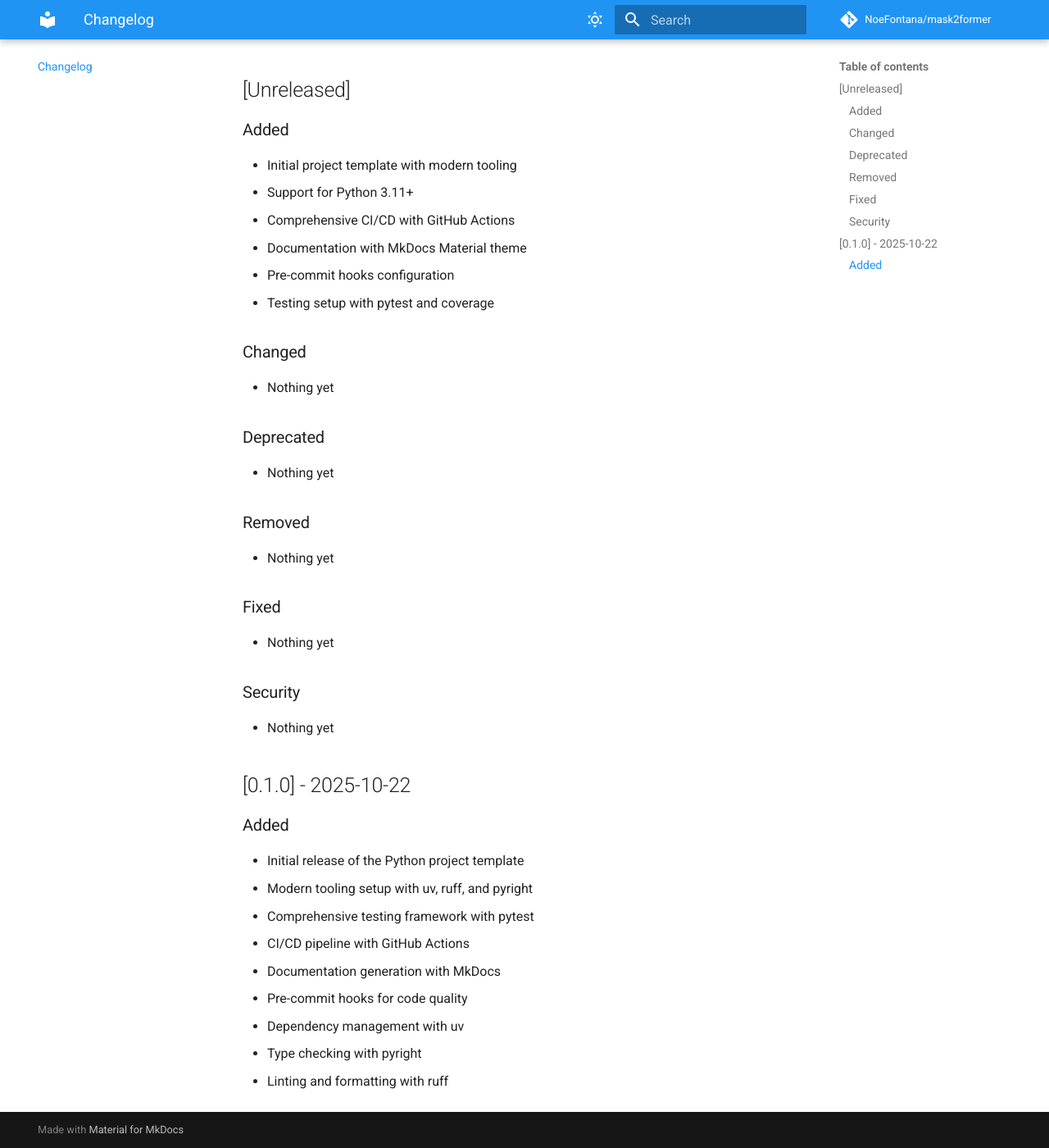
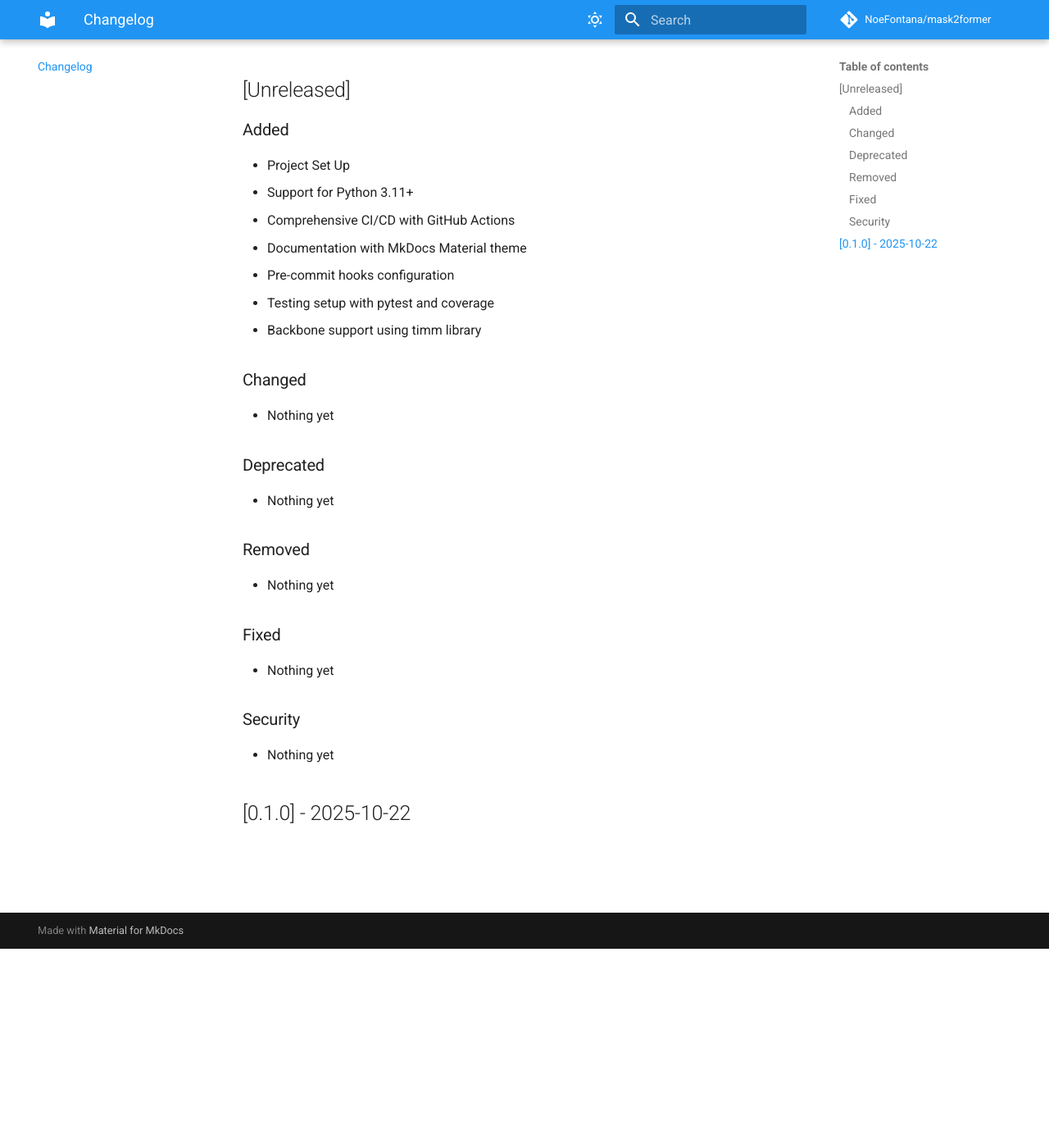
Before and after one commit to NoeFontana/mask2former, an MkDocs documentation site: the page built from docs/changelog.md, in a window 1280 px wide and 1400 px high, scrolled down 243 px. Shown: the whole window at 82% size. Built offline with MkDocs 1.6.1 and Material for MkDocs 9.7.7, drawn with Linux system fonts in a browser that asks for light colours; comment, search, counter and statistics services are not loaded.

Commit message:
refactor: update project description and title to reflect Mask2Former implementation

```diff
--- a/docs/changelog.md
+++ b/docs/changelog.md
@@ -9,12 +9,13 @@ and this project adheres to [Semantic Versioning](https://semver.org/spec/v2.0.0
 
 ### Added
 
-- Initial project template with modern tooling
+- Project Set Up
 - Support for Python 3.11+
 - Comprehensive CI/CD with GitHub Actions
 - Documentation with MkDocs Material theme
 - Pre-commit hooks configuration
 - Testing setup with pytest and coverage
+- Backbone support using timm library
 
 ### Changed
 
@@ -37,15 +38,3 @@ and this project adheres to [Semantic Versioning](https://semver.org/spec/v2.0.0
 - Nothing yet
 
 ## [0.1.0] - 2025-10-22
-
-### Added
-
-- Initial release of the Python project template
-- Modern tooling setup with uv, ruff, and pyright
-- Comprehensive testing framework with pytest
-- CI/CD pipeline with GitHub Actions
-- Documentation generation with MkDocs
-- Pre-commit hooks for code quality
-- Dependency management with uv
-- Type checking with pyright
-- Linting and formatting with ruff
--- a/mkdocs.yml
+++ b/mkdocs.yml
@@ -1,5 +1,5 @@
-site_name: Python Template
-site_description: A modern Python project template with best practices and tooling
+site_name: Mask2Former
+site_description: A PyTorch reimplementation of Mask2Former using timm backbones.
 site_url: https://NoeFontana.github.io/mask2former/
 repo_url: https://github.com/NoeFontana/mask2former
 repo_name: NoeFontana/mask2former
--- a/src/mask2former/__init__.py
+++ b/src/mask2former/__init__.py
@@ -1,6 +1,6 @@
-"""Python Template package.
+"""Mask2Former package.
 
-A modern Python project template with best practices and tooling.
+A PyTorch reimplementation of Mask2Former using timm backbones.
 """
 
 __version__ = "0.1.0"
```
Also changed, not shown: pyproject.toml (+8 -2 lines).
